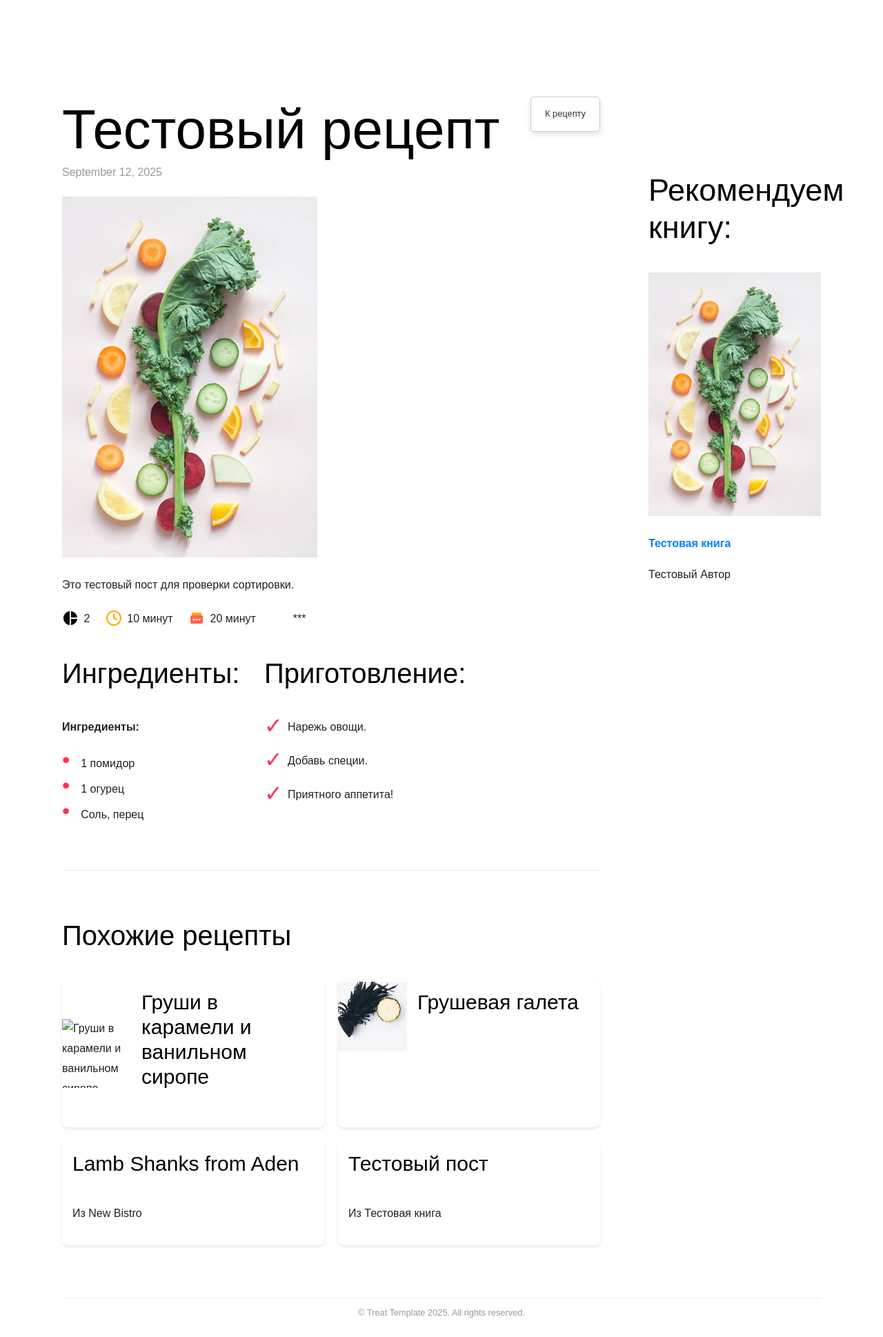
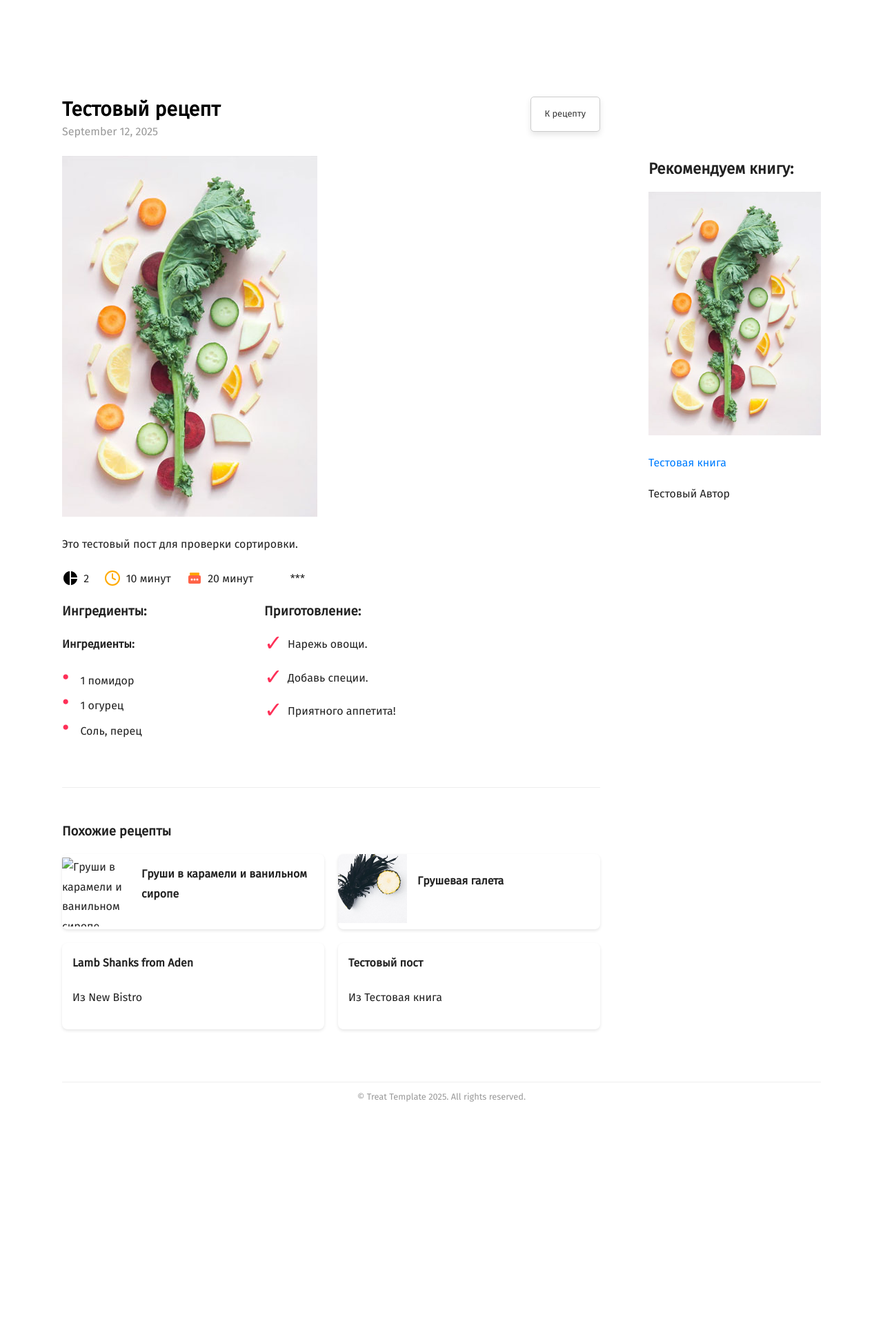
Before and after one commit to Helga1970/new-site, a Jekyll site: the page built from _recipes/2025-09-12-test-recept.md, in a window 1280 px wide. Shown: the whole page at 69% size. Built offline with Jekyll 4.4.1, drawn with Linux system fonts in a browser that asks for light colours; nearby versions of some CDN libraries; some web fonts are replaced; after the commit the page ends 1625 px from its top, so only the background shows below that.

Commit message:
Update blog.scss

```diff
--- a/_sass/blog.scss
+++ b/_sass/blog.scss
@@ -1,72 +1,3 @@
-/* Typography - Font Styles */
-body, p, .paragraph, .btn, .pagination .page-item .page-link,
-h1, h2, h3, h4, h5, h6 {
-	font-family: "CirceRounder", sans-serif;
-}
-
-/* Specific Font Styles */
-.book-title {
-	font-weight: 700;
-}
-
-h1, h2, h3, h4, h5, h6 {
-	color: #000000;
-	font-weight: 300;
-	line-height: 1.2;
-}
-
-h1, .h1 {
-	font-size: 80px;
-}
-@media (max-width: 767px) {
-	h1, .h1 {
-		font-size: 55px;
-	}
-}
-
-h2, .h2 {
-	font-size: 45px;
-}
-@media (max-width: 767px) {
-	h2, .h2 {
-		font-size: 45px;
-	}
-}
-
-h3, .h3 {
-	font-size: 40px;
-}
-
-h4, .h4 {
-	font-size: 30px;
-}
-
-h5, .h5 {
-	font-size: 20px;
-}
-
-h6, .h6 {
-	font-size: 16px;
-}
-
-.btn {
-	font-size: 15px;
-	font-weight: 600;
-}
-
-.pagination .page-item .page-link {
-	font-size: 30px;
-}
-@media (max-width: 767px) {
-	.pagination .page-item .page-link {
-		font-size: 16px;
-	}
-}
-blockquote {
-	font-weight: 600;
-}
-
-/* The rest of your code starts here */
 .post {
 	h1 a {
 		color: #000;
@@ -117,7 +48,7 @@ blockquote {
 				&:before {
 					content: '\2022';
 					color: #FE2F57;
-					font-size: 2em;
+					font-size: 2em; /* Увеличиваем размер точек в два раза */
 					line-height: 1em;
 					padding-right: 0.5em;
 					display: inline-block;
@@ -127,15 +58,15 @@ blockquote {
 
 		ol {
 	padding: 0;
-			li {
+	li{
 		list-style-type: none;
 		position: relative;
 		margin-left: 34px;
 
 		&:before {
-					content: '\2713';
-					color: #FE2F57;
-					font-size: 2em;
+			content: '\2713';   /* Галочка */
+			color: #FE2F57;     /* Тот же цвет, что и у точек */
+			font-size: 2em;     /* Крупный размер */
 			margin-right: 0px;
 			position: absolute;
 			left: -34px;
```
Lines whose indentation alone changed are shown as unchanged.
